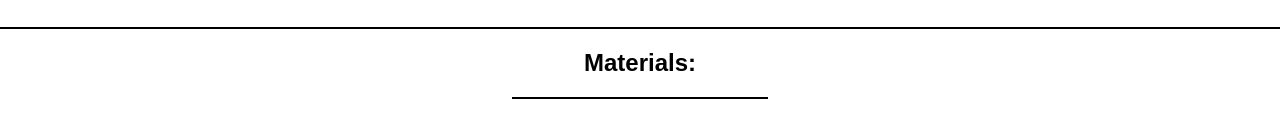
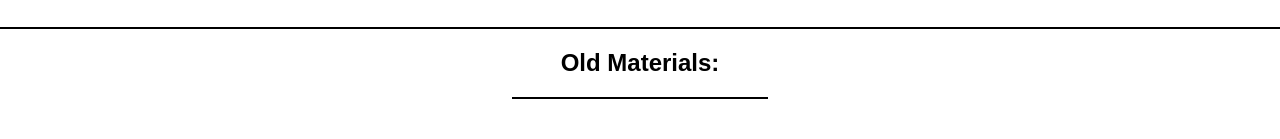
Before and after one commit to DaelCityPress/Hurry-Hurry, a plain HTML site: page nextpage.html in a window 1280 px wide. Shown: the part 633-772 px from the top of the page. Drawn offline with Linux system fonts and the light colour scheme.

Commit message:
Update nextpage.html

```diff
--- a/nextpage.html
+++ b/nextpage.html
@@ -125,7 +125,7 @@ footer {
   <h1>Hurry, Hurry!</h1>
   <div class="full-line"></div>
 
-   <h2>Materials:</h2>
+   <h2>Old Materials:</h2>
 	<div class="full-line3"></div>
 
    <div class="materials-list">
@@ -149,4 +149,5 @@ footer {
 
 <footer>
   &copy; Dael City Press
+
 </footer>
```
